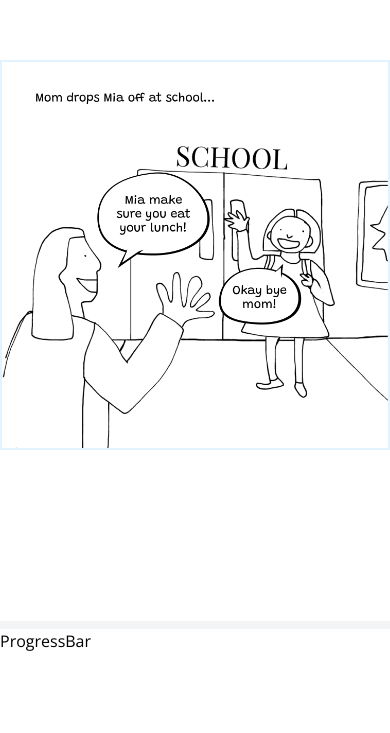
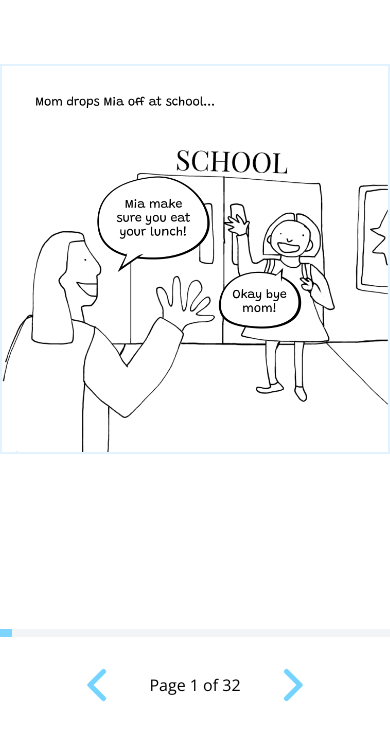
Before and after one commit to jessicatong8/afd-story, a React (Vite) app: page /read/1 in a window 390 px wide. Shown: the part 111-844 px from the top of the page. Built offline with nearby package versions, Linux system fonts and the light colour scheme.

Commit message:
progress working buttons and bar

```diff
--- a/src/components/BackButton.tsx
+++ b/src/components/BackButton.tsx
@@ -7,10 +7,11 @@ const BackButton = () => {
   return (
     <button onClick={handleBack}>
       <FaChevronLeft
-        className={`flex w-12 h-12 items-center justify-center rounded-full hide-portrait transition
+        className={`flex w-12 h-12 items-center justify-center rounded-full transition
         ${currentPage === 0 && "opacity-0 "}
-        ${backIsActive ? "text-sky-300  hover:text-sky-500 active:text-sky-500 cursor-pointer" : "text-gray-300 cursor-not-allowed"}
+        ${backIsActive ? "text-sky-300  hover:text-sky-500 active:text-sky-500 cursor-pointer" : "text-gray-200 cursor-not-allowed"}
       `}
+        style={{ strokeWidth: 13 }}
       />
     </button>
   );
--- a/src/components/NextButton.tsx
+++ b/src/components/NextButton.tsx
@@ -7,8 +7,9 @@ const NextButton = () => {
   return (
     <button onClick={handleNext}>
       <FaChevronRight
-        className={`flex w-12 h-12 items-center justify-center rounded-full hide-portrait
-        ${nextIsActive ? "text-sky-300  hover:text-sky-500 active:text-sky-500 transition cursor-pointer" : "text-gray-300 cursor-not-allowed"}`}
+        className={`flex w-12 h-12 items-center justify-center rounded-full
+        ${nextIsActive ? "text-sky-300  hover:text-sky-500 active:text-sky-500 transition cursor-pointer" : "text-gray-200 cursor-not-allowed"}`}
+        style={{ strokeWidth: 13 }}
       />
     </button>
   );
--- a/src/components/ProgressBar.tsx
+++ b/src/components/ProgressBar.tsx
@@ -1,14 +1,34 @@
 import BackButton from "./BackButton";
 import NextButton from "./NextButton";
+import { useReadContext } from "./ReadContext";
 
 const ProgressBar = () => {
+  const { currentPage, numPages } = useReadContext();
+  const progressPercent = Math.round((currentPage / numPages) * 100);
+
   return (
-    <div className="flex flex-col w-full h-28 progress-height-portrait md:h-12 bg-white">
-      <div className="bg-gray-100 h-2"></div>
-      ProgressBar
-      {/* <BackButton />
-      <NextButton /> */}
-    </div>
+    <>
+      <div className="bg-gray-100 h-2">
+        <div
+          className="bg-blue-primary h-full transition-all"
+          style={{ width: `${progressPercent}%` }}
+        ></div>
+      </div>
+
+      <div className="flex flex-col justify-center w-full h-12 progress-height-portrait bg-white">
+        <div className="flex flex-row justify-center items-center">
+          <div className="hidden show-portrait scale-75">
+            <BackButton />
+          </div>
+          <p className="w-36 text-center">
+            Page {currentPage} of {numPages}
+          </p>
+          <div className="hidden show-portrait scale-75">
+            <NextButton />
+          </div>
+        </div>
+      </div>
+    </>
   );
 };
 
--- a/src/index.css
+++ b/src/index.css
@@ -31,6 +31,9 @@
   } */
 
   @media (orientation: portrait) {
+    .show-portrait {
+      display: flex !important;
+    }
       .hide-portrait {
         display: none !important;
       }
@@ -39,7 +42,7 @@
         height:auto;
       } */
       .progress-height-portrait {
-        height: 7rem;
+        height: 6rem;
       }
     }
 }
--- a/src/pages/ReadPage.tsx
+++ b/src/pages/ReadPage.tsx
@@ -43,9 +43,9 @@ function ReadPage() {
 
         <section
           ref={containerRef}
-          className="flex flex-grow w-full min-h-0 h-full items-center justify-evenly select-none z-0"
+          className="flex w-full min-h-0 h-full items-center justify-evenly select-none z-0"
         >
-          <span className="hidden md:block">
+          <span className="hide-portrait">
             <BackButton />
           </span>
 
@@ -56,7 +56,7 @@ function ReadPage() {
             <Page />
           </div>
 
-          <span className="hidden md:block">
+          <span className=" hide-portrait ">
             <NextButton />
           </span>
         </section>
```
